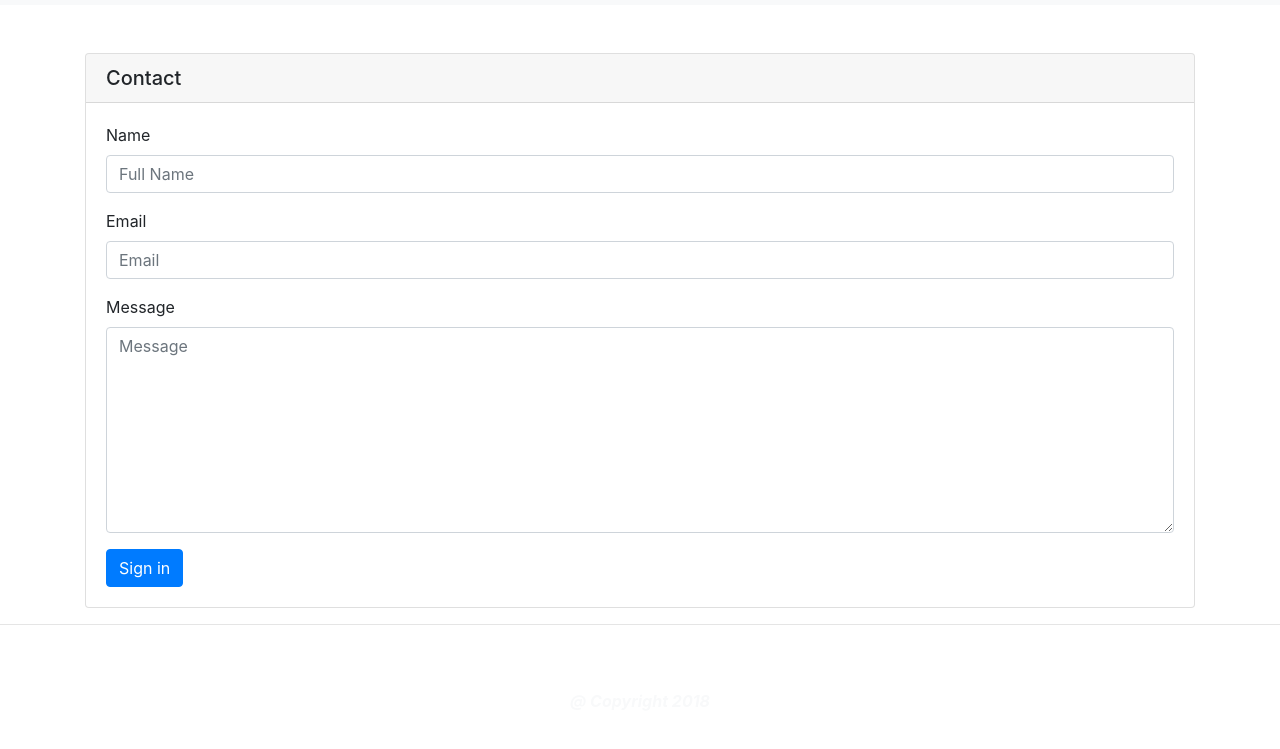
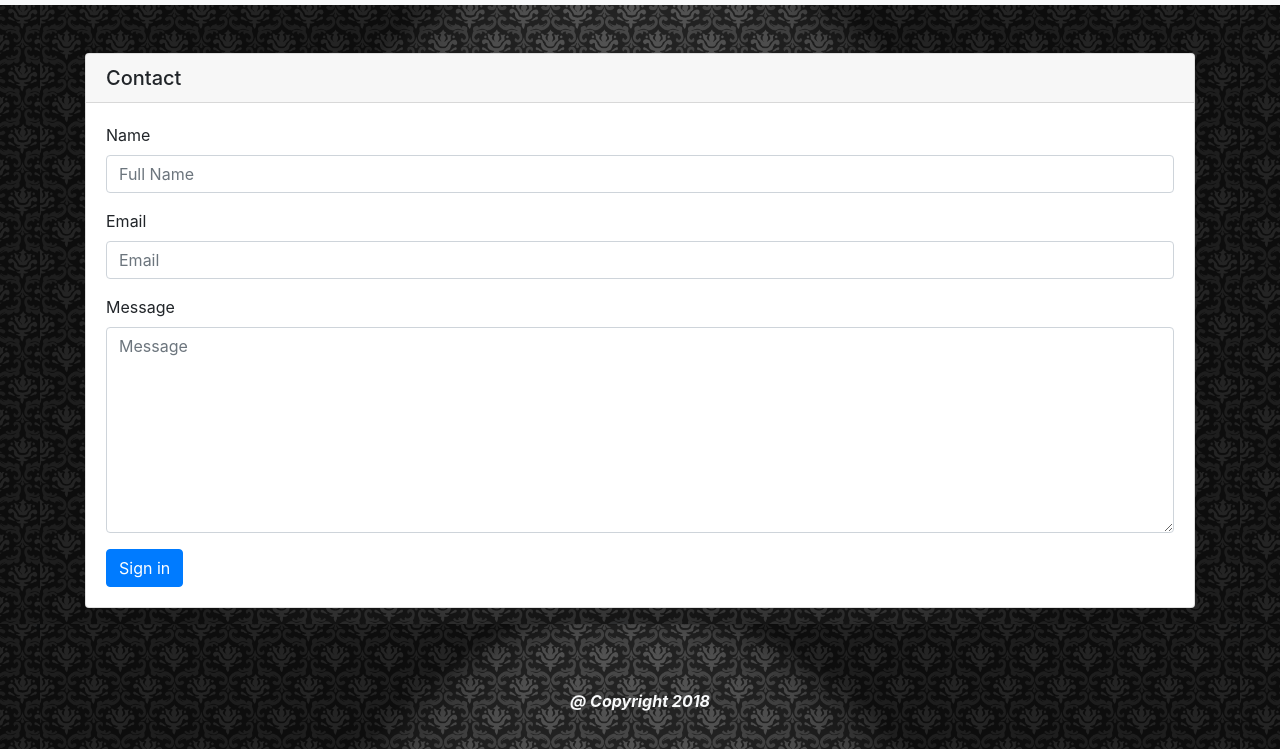
Before and after one commit to Mekken/Bootstrap-Portfolio, a plain HTML site: page contact.html in a window 1280 px wide. Shown: the part 51-800 px from the top of the page. Drawn offline with nearby package versions, Linux system fonts and the light colour scheme.

Commit message:
fixed broken directories

```diff
--- a/contact.html
+++ b/contact.html
@@ -10,7 +10,7 @@
             crossorigin="anonymous"></script>
     </head>
 
-    <body style="background-image: url('imgs/wallpaper.jpg'); background-position: top; background-size: 1200px;">
+    <body style="background-image: url('assets/imgs/wallpaper.jpg'); background-position: top; background-size: 1200px;">
         <nav class="navbar navbar-light bg-light">
             <a class="navbar-brand " href="index.html">Donnie Heard</a>
             <div class="navbar-nav" id="navbarNavAltMarkup">
```
Also changed, not shown: index.html (+1 -1 lines), portfolio.html (+1 -1 lines).
